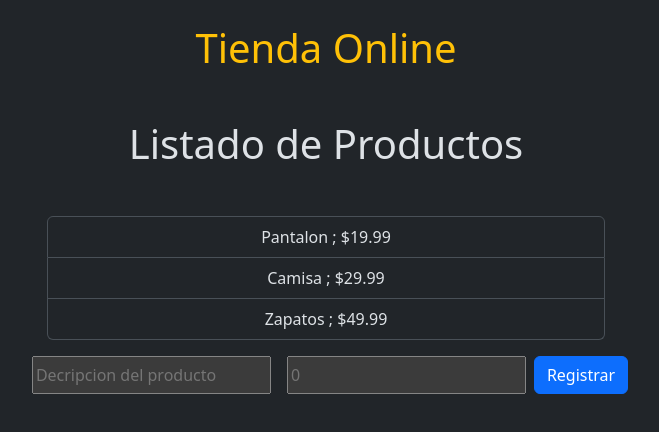
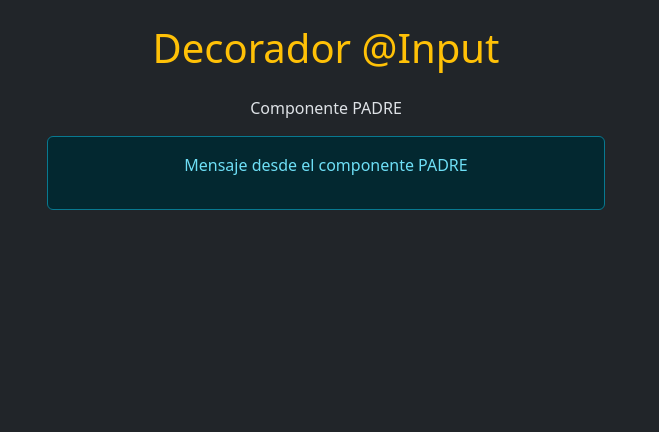
Before and after one commit to tavogus007/UDEMY_Angular, an Angular app: page / in a window 1280 px wide. Shown: the top 432 px of the page, without its empty margins (314-973 px from the left). Built offline with nearby package versions, Linux system fonts and the light colour scheme.

Commit message:
Feat: :art: @Input decorator

```diff
--- a/src/app/app.component.html
+++ b/src/app/app.component.html
@@ -1,6 +1,7 @@
 <section>
   <div class="container text-center">
     <h1 class="text-center text-warning my-4">{{ title }}</h1>
-    <app-reto-sec5/>
+    <app-padre/>
+    <!-- <app-reto-sec5/> -->
   </div>
 </section>
--- a/src/app/app.component.ts
+++ b/src/app/app.component.ts
@@ -1,12 +1,13 @@
 import { Component } from '@angular/core';
 import { RetoSec5Component } from "./reto-sec5/reto-sec5.component";
+import { PadreComponent } from './padre/padre.component';
 @Component({
   selector: 'app-root',
   standalone: true,
-  imports: [ RetoSec5Component],
+  imports: [ PadreComponent],
   templateUrl: './app.component.html',
   styleUrl: './app.component.css',
 })
 export class AppComponent {
-  title = 'Tienda Online';
+  title = 'Decorador @Input';
 }
--- /dev/null
+++ b/src/app/padre/hijo/hijo.component.html
@@ -0,0 +1,3 @@
+<div class="alert alert-info w-50 mx-auto">
+    <p>{{ mensaje }}</p>
+</div>
--- /dev/null
+++ b/src/app/padre/padre.component.html
@@ -0,0 +1,2 @@
+<p>Componente PADRE</p>
+<app-hijo [mensaje]="mensajePadre"/>
--- /dev/null
+++ b/src/app/padre/padre.component.ts
@@ -0,0 +1,13 @@
+import { Component } from '@angular/core';
+import { HijoComponent } from './hijo/hijo.component';
+
+@Component({
+  selector: 'app-padre',
+  standalone: true,
+  imports: [HijoComponent],
+  templateUrl: './padre.component.html',
+  styleUrl: './padre.component.css'
+})
+export class PadreComponent {
+  mensajePadre: string = "Mensaje desde el componente PADRE";
+}
```
Also changed, not shown: src/app/padre/hijo/hijo.component.ts (added, +13 -0 lines), src/app/padre/hijo/hijo.component.css (added), src/app/padre/padre.component.css (added).
